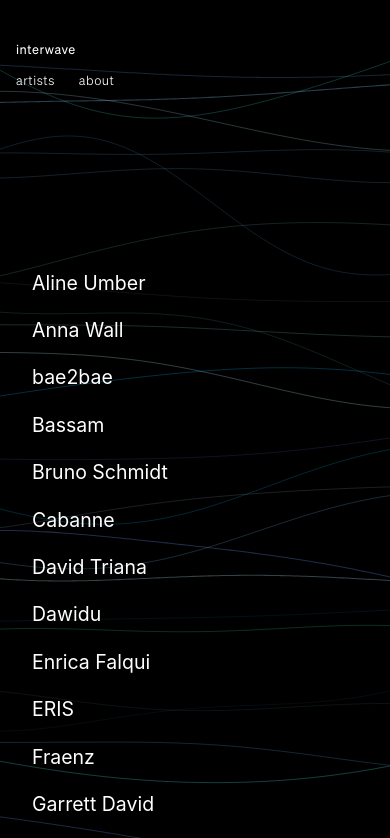
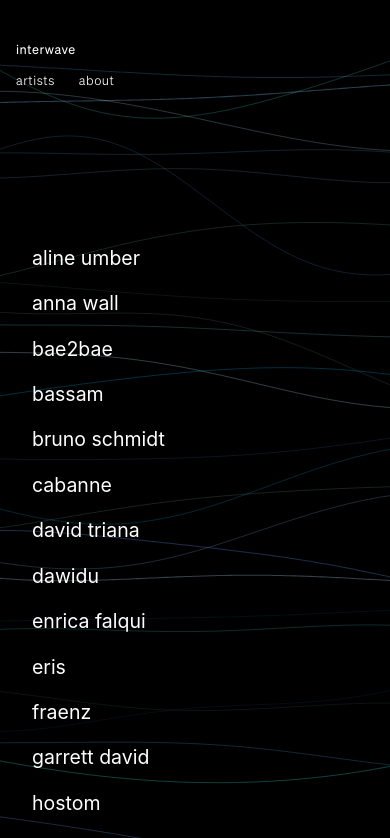
Before and after one commit to benjaminbelaga/interwave, a Next.js app: page / in a window 390 px wide. Shown: the top 838 px of the page. Built offline with nearby package versions, Linux system fonts and the light colour scheme; no server answers.

Commit message:
Fix all malformed tech rider and press kit URLs - Update all malformed URLs from object format to string format - Add missing tech rider and press kit fields for Garrett David and Hugo Martinez - Correct Fraenz tech rider and press kit URLs (were duplicated from Bruno Schmidt)

```diff
--- a/src/components/ArtistsList.js
+++ b/src/components/ArtistsList.js
@@ -16,7 +16,7 @@ const ArtistsList = ({ posts = [] }) => {
 	const artistsList = posts.map(({ slug, title }) => (
 		<li key={slug} className="artist-item">
 			<Link href={`/artist/${slug}`} className="artist-link">
-				{title}
+				{title.toLowerCase()}
 			</Link>
 		</li>
 	));
--- a/styles/_content.scss
+++ b/styles/_content.scss
@@ -22,7 +22,7 @@
 	display: flex;
 	flex-direction: column;
 	justify-content: center;
-	padding-block: 3rem 2rem;
+	padding-block: 1.5rem 1rem;
 	width: 100%;
 	position: relative;
 	z-index: 10;
@@ -31,7 +31,7 @@
 /* Homepage intro section */
 .homepage-intro {
 	text-align: center;
-	margin-bottom: 4rem;
+	margin-bottom: 2rem;
 
 	.intro-title {
 		font-family: $font-family-display;
@@ -56,25 +56,37 @@
 	}
 }
 
-/* Artists Grid - Fixed alignment */
+/* Artists Grid - Optimized for all artists visible */
 .artist-grid {
 	list-style: none;
 	display: grid;
-	gap: 3rem 4rem;
+	gap: 1.5rem 2.5rem;
 	margin: 0;
-	padding: 3rem 2rem;
+	padding: 1.5rem 1rem;
 	width: 100%;
-	max-width: 1400px;
+	max-width: 1600px;
 	margin: 0 auto;
 
-	/* Desktop: 4 columns with proper alignment */
-	grid-template-columns: repeat(4, 1fr);
+	/* Desktop: 6 columns for compact view */
+	grid-template-columns: repeat(6, 1fr);
 	align-items: start;
 
-	/* Large tablets: 3 columns */
+	/* Extra large screens: maintain 6 columns with more space */
+	@media (min-width: 1400px) {
+		gap: 2rem 3rem;
+		padding: 2rem 1.5rem;
+	}
+
+	/* Large desktop: 5 columns */
+	@media (max-width: 1200px) {
+		grid-template-columns: repeat(5, 1fr);
+		gap: 1.8rem 2.2rem;
+	}
+
+	/* Large tablets: 4 columns */
 	@media (max-width: 1024px) {
-		grid-template-columns: repeat(3, 1fr);
-		gap: 2.5rem 3rem;
+		grid-template-columns: repeat(4, 1fr);
+		gap: 2rem 2.5rem;
 		max-width: 1000px;
 	}
 
@@ -109,9 +121,9 @@
 	font-family: "Satoshi", "Inter", "Helvetica Neue", Arial, sans-serif;
 	font-weight: 400;
 
-	/* Significantly larger font sizes */
-	font-size: clamp(1.5rem, 3.5vw, 2.8rem);
-	line-height: 1.2;
+	/* Optimized font sizes for compact view */
+	font-size: clamp(1.2rem, 2.8vw, 2.2rem);
+	line-height: 1.1;
 	letter-spacing: 0.01em;
 
 	/* Prevent line breaks - keep names on single line */
@@ -121,12 +133,12 @@
 
 	/* Tablet sizes */
 	@media (max-width: 1024px) {
-		font-size: clamp(1.4rem, 4vw, 2.4rem);
+		font-size: clamp(1.1rem, 3.5vw, 1.8rem);
 	}
 
 	/* Mobile sizes */
 	@media (max-width: 768px) {
-		font-size: clamp(1.3rem, 4.5vw, 2rem);
+		font-size: clamp(1.2rem, 4vw, 1.6rem);
 		letter-spacing: 0.005em; /* Slightly reduced on mobile */
 	}
 
```
Also changed, not shown: src/data/data.json, 1 other file (tests, documents, lock files or other folders).
